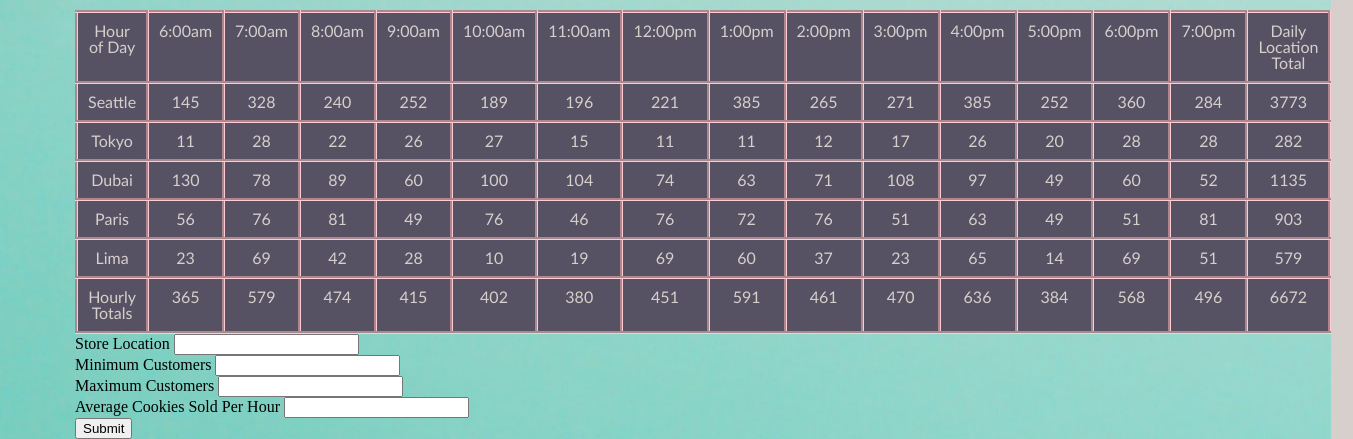
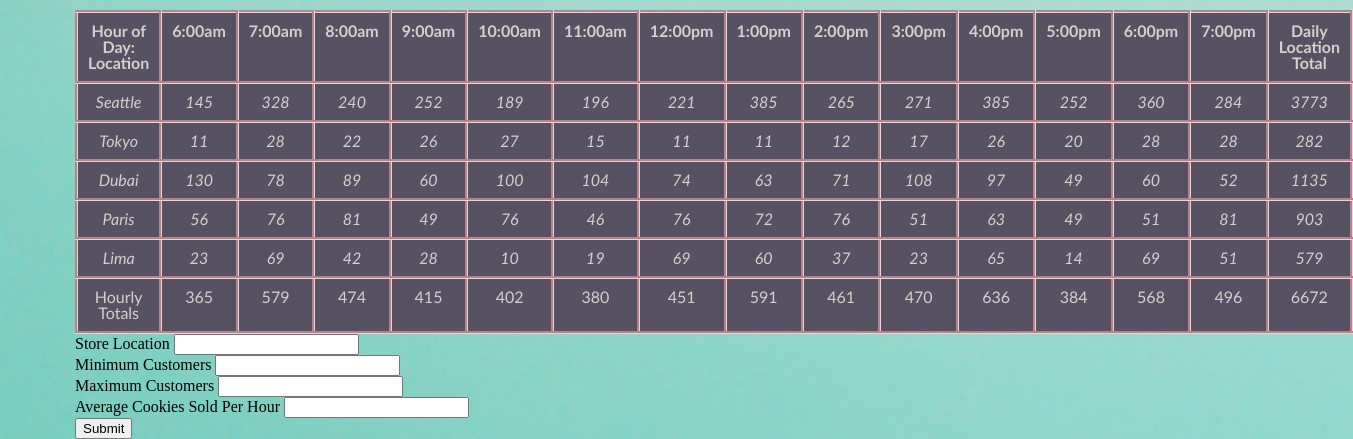
Before and after one commit to eden-brekke/cookie-stand, a plain HTML site: page sales.html in a window 1280 px wide. Shown: the part 370-809 px from the top of the page, 1353 px wide, since content can reach past the window. Drawn offline with Linux system fonts and the light colour scheme.

Commit message:
Small changes to table

```diff
--- a/css/style.css
+++ b/css/style.css
@@ -29,6 +29,13 @@ table, th, td {
   color:#D6CFCB;
   font-family:'Gill Sans', 'Gill Sans MT', Calibri, 'Trebuchet MS', sans-serif;
 }
+th {
+  font-weight: bold;
+}
+
+tr {
+  font-style: italic;
+}
 
 /* header styling */
 
@@ -42,6 +49,9 @@ table, th, td {
   margin-bottom: 20px;
 }
 
+header {
+  width: auto;
+}
 header div {
   width: 1130px;
   height: 300px;
--- a/js/app.js
+++ b/js/app.js
@@ -80,7 +80,7 @@ function StoreSales(minCust, maxCust, avgSales, location) {
 function renderTableHead() {
   let trH = document.createElement('thead'); // table header (row)
   let thElem = document.createElement('th'); //table header (cell)
-  thElem.textContent = 'Hour of Day';
+  thElem.textContent = 'Hour of Day: Location';
   trH.appendChild(thElem);
   for (let i = 0; i < hours.length; i++) {
     let thElem = document.createElement('th'); // table header (cell)
```
